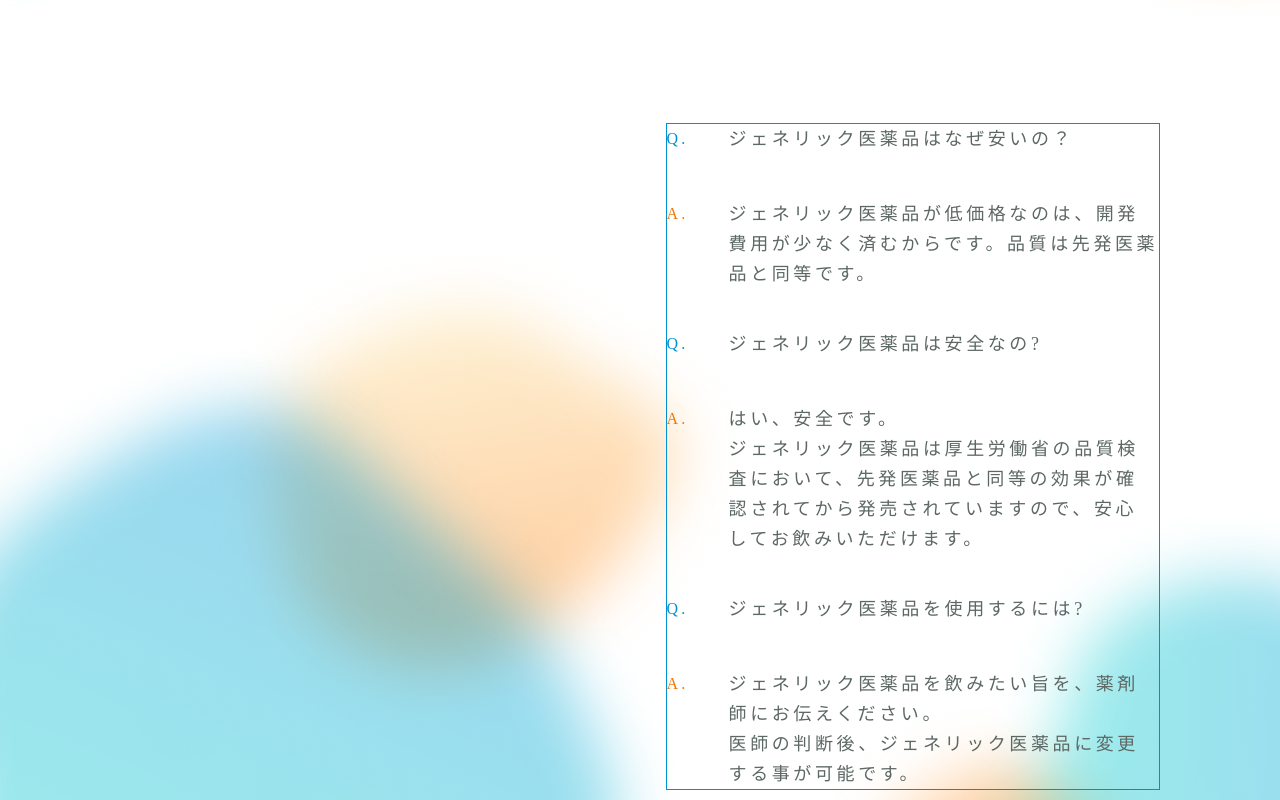
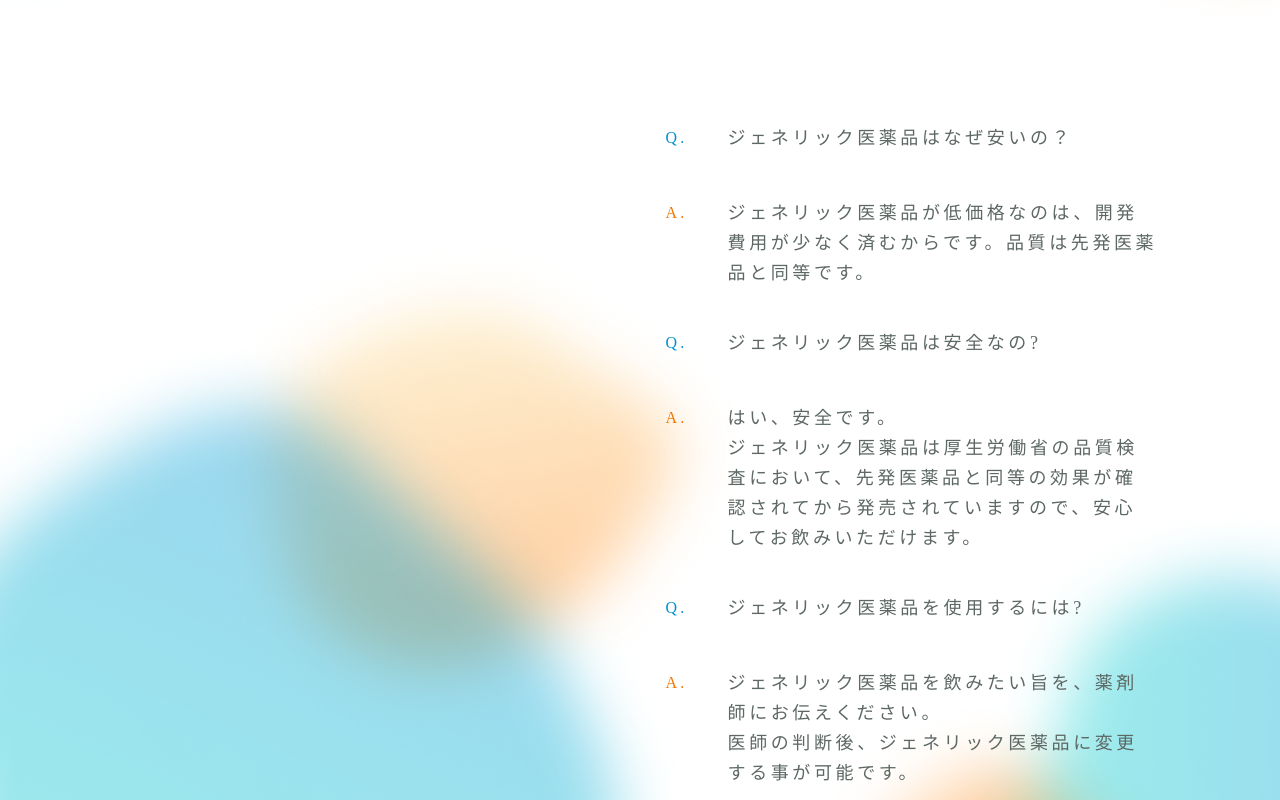
Before and after one commit to hcstantheman/rising, a Next.js app: page /generic in a window 1280 px wide. Shown: the part 3160-3960 px from the top of the page. Built offline with nearby package versions, Linux system fonts and the light colour scheme; a web font is replaced by a local one.

Commit message:
remove the border box

```diff
--- a/components/generic/css/QnA.module.scss
+++ b/components/generic/css/QnA.module.scss
@@ -89,7 +89,6 @@
 
     .questionBox {
         position: absolute;
-        border: 1px solid #0091D2;
         top: 1100px; // Position below titleBox
         left: 52%; // Horizontally center relative to the parent
         display: flex;
```
